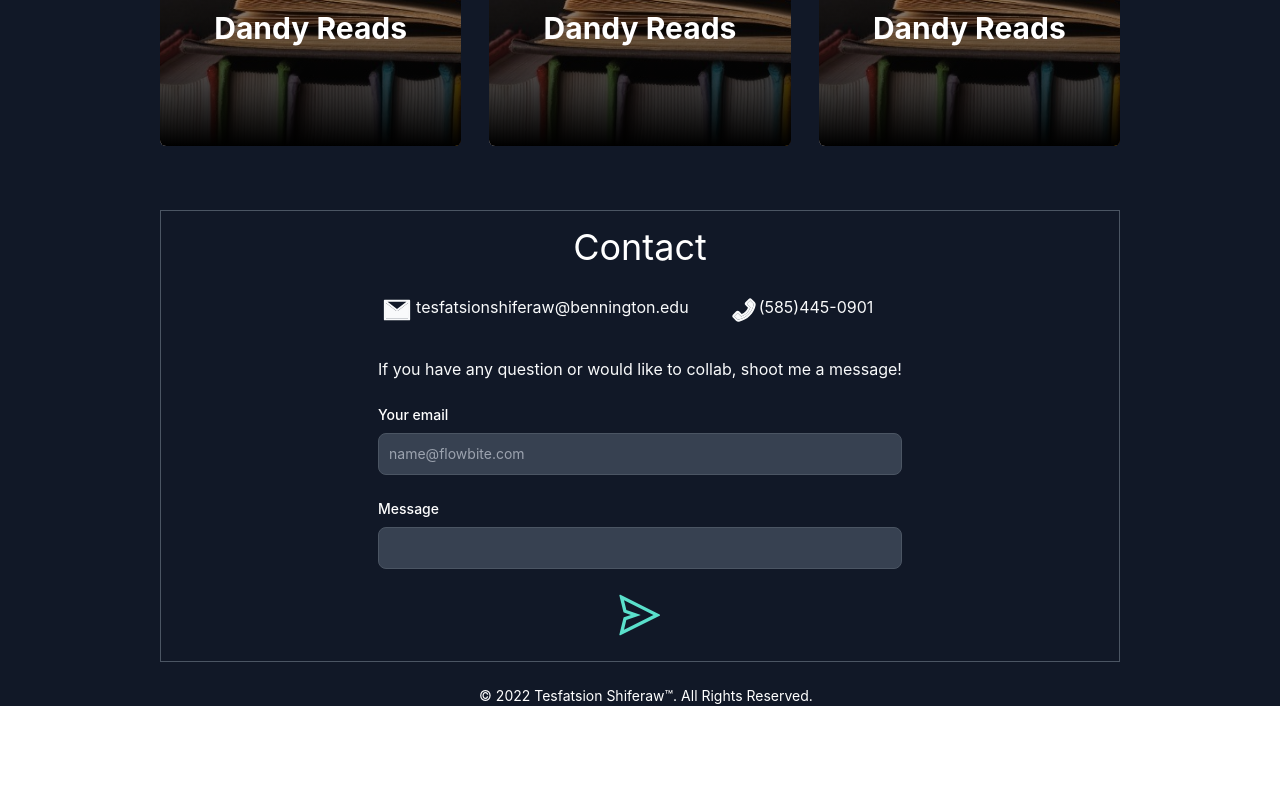
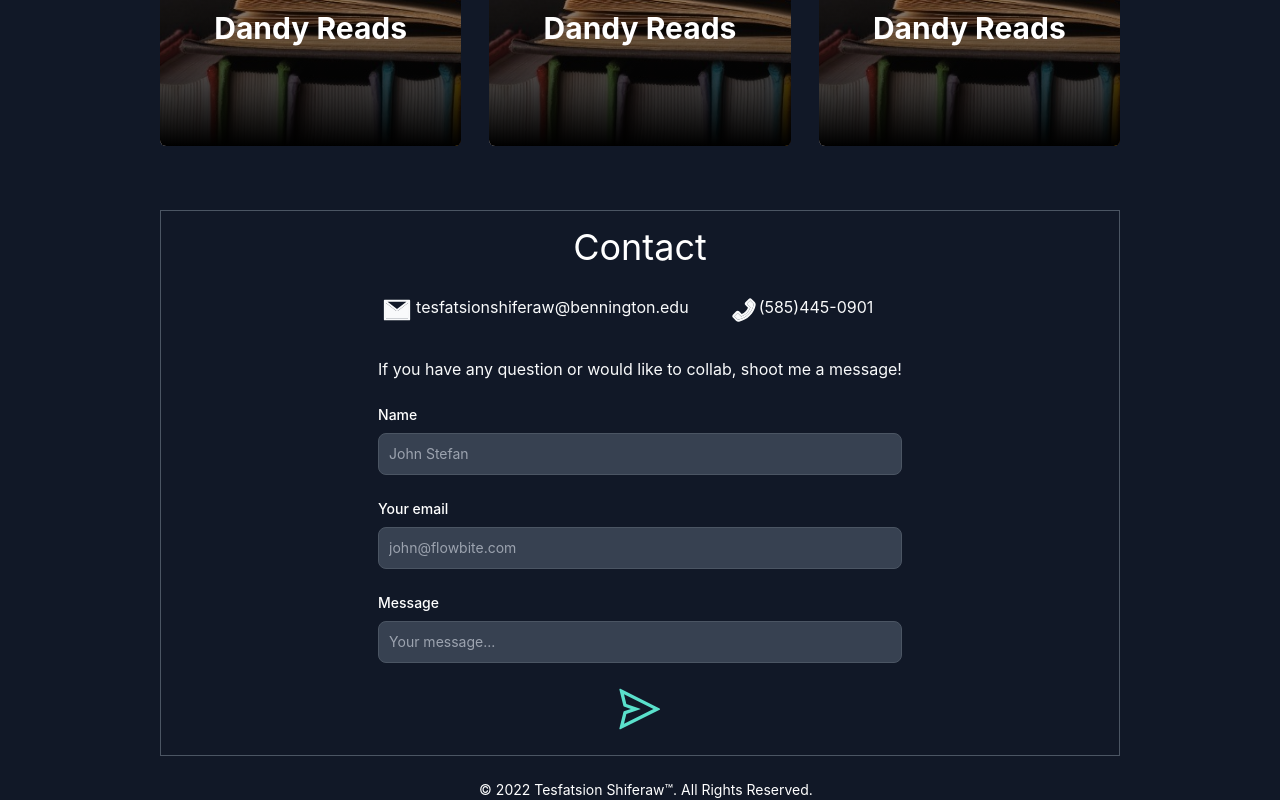
Before and after one commit to React-projects-tesfa/portfolio-react, a React (Create React App) app: page / in a window 1280 px wide. Shown: the part 2770-3570 px from the top of the page. Before the commit the page ends 3476 px from the top, so only its background shows below. Built offline with nearby package versions, Linux system fonts and the light colour scheme.

Commit message:
email feature added

```diff
--- a/package.json
+++ b/package.json
@@ -3,6 +3,7 @@
   "version": "0.1.0",
   "private": true,
   "dependencies": {
+    "@emailjs/browser": "^3.10.0",
     "@testing-library/jest-dom": "^5.16.5",
     "@testing-library/react": "^13.4.0",
     "@testing-library/user-event": "^13.5.0",
--- a/src/components/contact.js
+++ b/src/components/contact.js
@@ -1,15 +1,19 @@
 import React, { useRef } from 'react';
 import {AiTwotoneMail, AiTwotonePhone, AiOutlineSend } from 'react-icons/ai';
+import emailjs from '@emailjs/browser';
 
 export default function Contact() {
-    const emailRef = useRef("");
-    const messageRef = useRef("");
+    const form = useRef();
 
     const sendEmail = (e) =>{
         e.preventDefault();
-        console.log(emailRef.current.value);
-        console.log(messageRef.current.value);
-    }
+        emailjs.sendForm('service_ill38e6', 'template_fpndip8', form.current, '3wX_G_32yq5McgIlh')
+        .then((result) => {
+          console.log(result.text);
+        }, (error) => {
+            console.log(error.text);
+        });
+    };
 
   return (
     <div className='flex justify-center border border-gray-600'>
@@ -23,17 +27,21 @@ export default function Contact() {
             <p className='dark:text-gray-50 text-black flex py-2 pb-3'>If you have any question or would like to collab, shoot me a message!</p>
         </div>
         <div>
-            <form onSubmit={sendEmail}>
+            <form ref={form} onSubmit={sendEmail}>
+                <div className="mb-6">
+                        <label htmlFor="name" className="block mb-2 text-sm font-medium text-gray-900 dark:text-white">Name</label>
+                        <input type="text" name="user_name" id="name" className="bg-gray-50 border border-gray-300 text-gray-900 text-sm rounded-lg focus:ring-teal-500 focus:border-teal-500 block w-full p-2.5 dark:bg-gray-700 dark:border-gray-600 dark:placeholder-gray-400 dark:text-white dark:focus:ring-teal-500 dark:focus:border-teal-300-500" placeholder="John Stefan" required/>
+                </div>
                 <div className="mb-6">
                     <label htmlFor="email" className="block mb-2 text-sm font-medium text-gray-900 dark:text-white">Your email</label>
-                    <input type="email" name="email" id="email" ref={emailRef}  className="bg-gray-50 border border-gray-300 text-gray-900 text-sm rounded-lg focus:ring-teal-500 focus:border-teal-500 block w-full p-2.5 dark:bg-gray-700 dark:border-gray-600 dark:placeholder-gray-400 dark:text-white dark:focus:ring-teal-500 dark:focus:border-teal-300-500" placeholder="name@flowbite.com" required/>
+                    <input type="email" name="user_email" id="email" className="bg-gray-50 border border-gray-300 text-gray-900 text-sm rounded-lg focus:ring-teal-500 focus:border-teal-500 block w-full p-2.5 dark:bg-gray-700 dark:border-gray-600 dark:placeholder-gray-400 dark:text-white dark:focus:ring-teal-500 dark:focus:border-teal-300-500" placeholder="john@flowbite.com" required/>
                 </div>
                 <div className="mb-0">
                     <label htmlFor="message" className="block mb-2 text-sm font-medium text-gray-900 dark:text-white">Message</label>
-                    <input type="text" id="message" ref={messageRef} className="bg-gray-50 border border-teal-300 text-teal-900 text-sm rounded-lg block w-full p-2.5 dark:bg-gray-700 dark:border-gray-600 dark:placeholder-gray-400 dark:text-white" required/>
+                    <input type="text" name='user_message' id="user_message" className="bg-gray-50 border border-teal-300 text-teal-900 text-sm rounded-lg block w-full p-2.5 dark:bg-gray-700 dark:border-gray-600 dark:placeholder-gray-400 dark:text-white" placeholder="Your message..." required/>
                 </div>
                 <div className='flex justify-center'>
-                    <a className="text-teal-300 flex my-3  sm:w-auto px-16 py-2.5" href = "mailto:stesfatsionmulugeta@gmail.com?subject = portfolio message&body = Message"><AiOutlineSend className="text-5xl animate-pulse hover:text-green-400 cursor-pointer"/></a>
+                    <button type='submit' className="text-teal-300 flex my-3  sm:w-auto px-16 py-2.5" href = "mailto:stesfatsionmulugeta@gmail.com?subject = portfolio message&body = Message"><AiOutlineSend className="text-5xl animate-pulse hover:text-green-400 cursor-pointer"/></button>
                 </div>
             </form>
 
```
Also changed, not shown: 1 other file (tests, documents, lock files or other folders).
